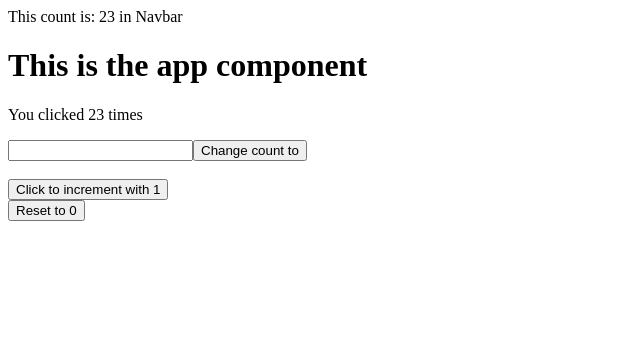
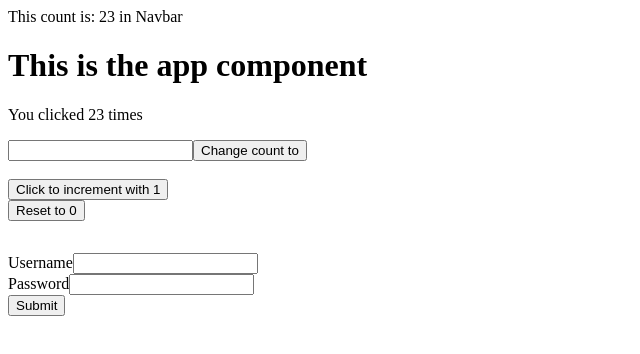
Before and after one commit to Lexicon-LTU-2025/lecture-react-intro, a React (Vite) app in the folder react-ts-hooks/: page / in a window 1280 px wide. Shown: the top 354 px of the page, without its empty margins (0-640 px from the left). Built offline with nearby package versions, Linux system fonts and the light colour scheme.

Commit message:
new example with functions as props

```diff
--- a/react-ts-hooks/src/App.tsx
+++ b/react-ts-hooks/src/App.tsx
@@ -1,6 +1,12 @@
 import { useState } from "react";
 import { Counter } from "./Counter";
 import { Navbar } from "./Navbar";
+import { SignIn } from "./SignIn";
+
+export interface ISignInDetails {
+  username: string;
+  password: string;
+}
 
 function App() {
   const [count, setCount] = useState(23);
@@ -25,6 +31,10 @@ function App() {
     setCount(number);
   };
 
+  const signInUser = (signInDetails: ISignInDetails) => {
+    console.log(signInDetails);
+  };
+
   return (
     <>
       <Navbar count={count} />
@@ -35,6 +45,7 @@ function App() {
         handleOnResetClick={resetCount}
         updateCount={updateCount}
       />
+      <SignIn signInUser={signInUser} />
     </>
   );
 }
--- /dev/null
+++ b/react-ts-hooks/src/SignIn.tsx
@@ -0,0 +1,48 @@
+import { CSSProperties, FormEventHandler, useState } from "react";
+import { ISignInDetails } from "./App";
+
+interface ISignInProps {
+  signInUser: (signInDetails: ISignInDetails) => void;
+}
+
+export function SignIn(props: ISignInProps): React.ReactElement {
+  const [username, setUsername] = useState("");
+  const [password, setPassword] = useState("");
+
+  const styles: CSSProperties = { marginTop: "2rem" };
+
+  const handleOnSubmit: FormEventHandler<HTMLFormElement> = (e) => {
+    e.preventDefault();
+
+    const singInDetails: ISignInDetails = {
+      username,
+      password,
+    };
+
+    props.signInUser(singInDetails);
+  };
+
+  return (
+    <form onSubmit={handleOnSubmit} style={styles}>
+      <div>
+        <label htmlFor="username">Username</label>
+        <input
+          id="username"
+          onChange={(e) => setUsername(e.target.value)}
+          type="text"
+          value={username}
+        />
+      </div>
+      <div>
+        <label htmlFor="password">Password</label>
+        <input
+          id="password"
+          onChange={(e) => setPassword(e.target.value)}
+          type="password"
+          value={password}
+        />
+      </div>
+      <button type="submit">Submit</button>
+    </form>
+  );
+}
```
